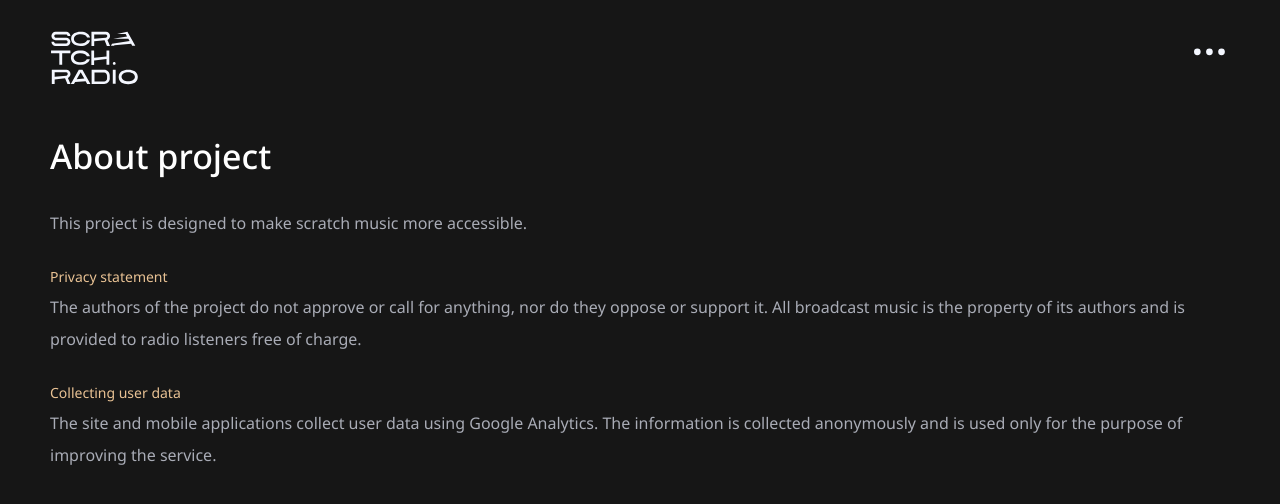
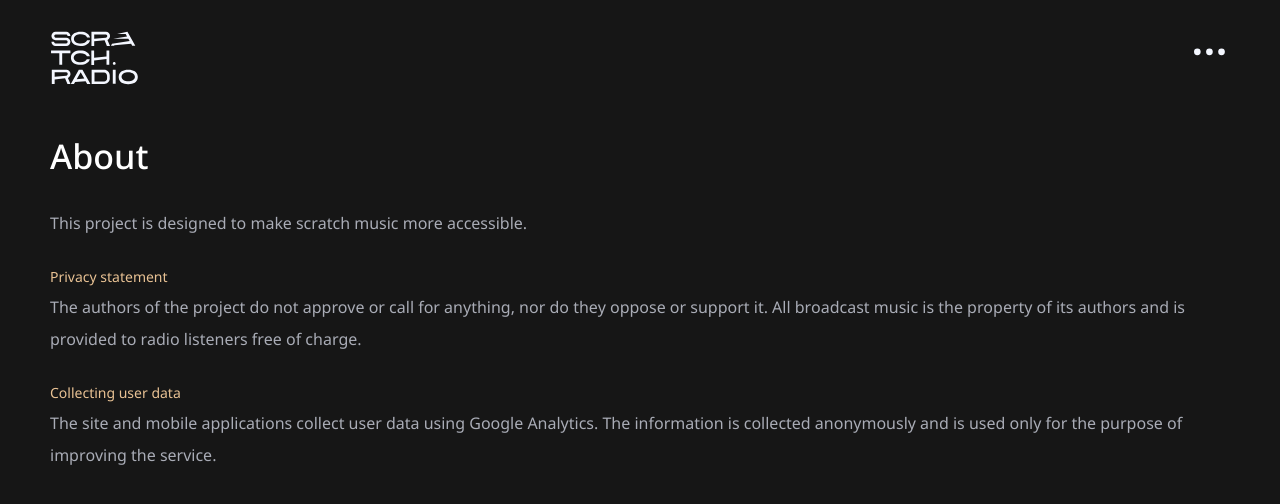
Before and after one commit to shuraman69/krit_test, a React (Create React App) app: page /about in a window 1280 px wide. Shown: the top 504 px of the page. Built offline with nearby package versions, Linux system fonts and the light colour scheme.

Commit message:
About corrections

```diff
--- a/src/pages/About.jsx
+++ b/src/pages/About.jsx
@@ -4,7 +4,7 @@ function About() {
   return (
     <section className="container container--offset_top container--offset_left container--offset_bottom text-page">
       <div className="text-page__item">
-        <h1 className="title">About project</h1>
+        <h1 className="title">About</h1>
         <p className="text text--offset_bottom">
           This project is designed to make scratch music more accessible.
         </p>
```
